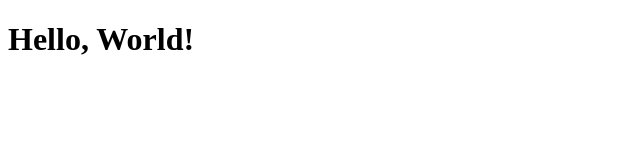
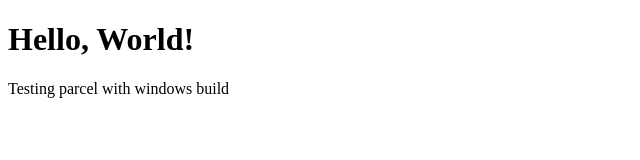
Before and after one commit to IntelliBus-SeniorDesign/intellibus-team-website, a website: page index.html in a window 1280 px wide. Shown: the whole page, without its empty margins (0-640 px from the left). Drawn offline with Linux system fonts and the light colour scheme.

Commit message:
updated readme, index

```diff
--- a/index.html
+++ b/index.html
@@ -6,5 +6,6 @@
   </head>
   <body>
     <h1>Hello, World!</h1>
+	<p>Testing parcel with windows build</p>
   </body>
 </html>
```
Also changed, not shown: README.md.
